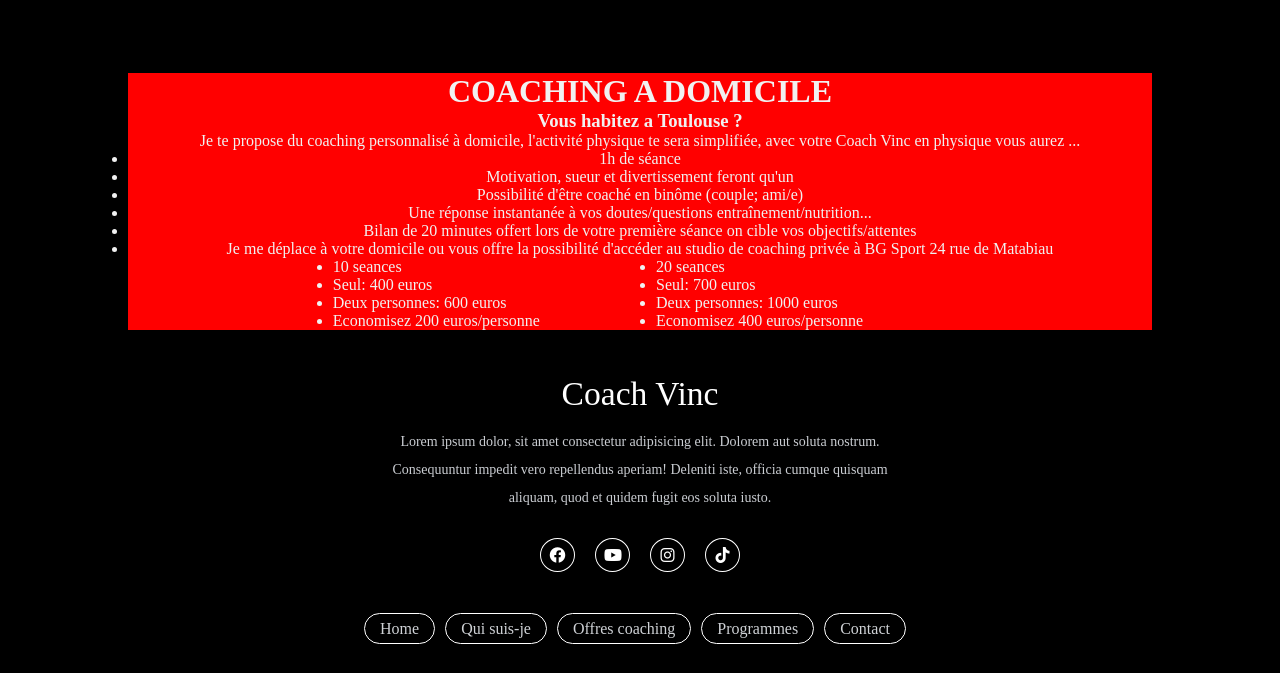
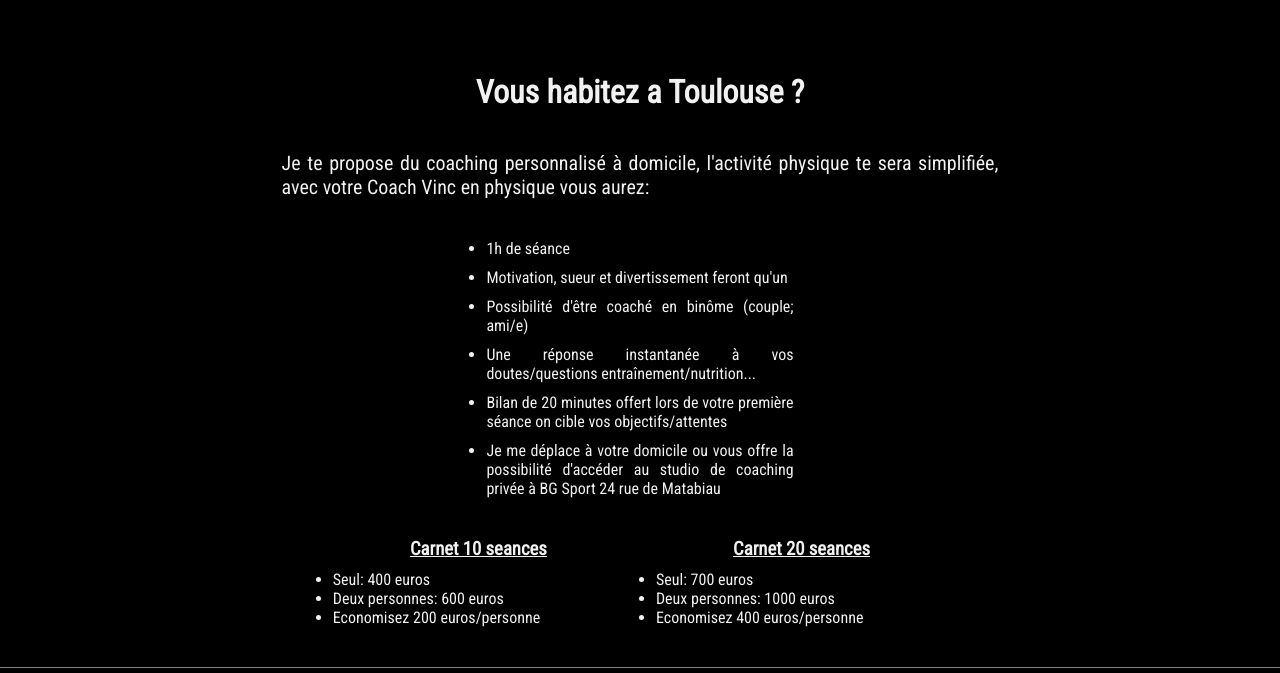
Before and after one commit to TheFatAndFurious/Coach, a plain HTML site: page coachingDom.html in a window 1280 px wide. Shown: the part 127-800 px from the top of the page. Drawn offline with Linux system fonts and the light colour scheme.

Commit message:
Add files via upload

```diff
--- a/coachingDom.html
+++ b/coachingDom.html
@@ -12,7 +12,7 @@
     <title>Coaching a domicile</title>
 </head>
 <body>
-    <nav>
+    <nav id="nav-black">
         <div class="logo">
             <a href="#"><img src="./assets/image0.png" alt=""></a>
         </div>
@@ -37,10 +37,9 @@
 
     <main class="coaching-domicile">
         <div class="container-pitch">
-            <h1>COACHING A DOMICILE</h1>
-            <h3>Vous habitez a Toulouse ?</h3>
+            <h1>Vous habitez a Toulouse ?</h1>
             <p>Je te propose du coaching personnalisé à domicile, l'activité physique te sera simplifiée, avec
-                votre Coach Vinc en physique vous aurez ...</p>
+                votre Coach Vinc en physique vous aurez:</p>
             <ul>
                 <li>1h de séance</li>
                 <li>Motivation, sueur et divertissement feront qu'un</li>
@@ -52,16 +51,16 @@
         </div>
         <div class="tarifs">
             <div class="dix-seances">
+                <h3>Carnet 10 seances</h3>
                 <ul>
-                    <li>10 seances</li>
                     <li>Seul: 400 euros</li>
                     <li>Deux personnes: 600 euros</li>
                     <li>Economisez 200 euros/personne</li>
                 </ul>
             </div>
             <div class="vingt-seances">
+                <h3>Carnet 20 seances</h3>
                 <ul>
-                    <li>20 seances</li>
                     <li>Seul: 700 euros</li>
                     <li>Deux personnes: 1000 euros</li>
                     <li>Economisez 400 euros/personne</li>
@@ -80,15 +79,6 @@
                 <li><a href="" class="fab fa-instagram"></a></li>
                 <li><a href="" class="fab fa-tiktok"></a></li>
             </ul>
-            <div class="footer-menu">
-                <ul class="f-menu">
-                    <li><a href="">Home</a></li>
-                    <li><a href="">Qui suis-je</a></li>
-                    <li><a href="">Offres coaching</a></li>
-                    <li><a href="">Programmes</a></li>
-                    <li><a href="">Contact</a></li>
-                </ul>
-            </div>
            </div>
     </footer>
 </body>
--- a/style.scss
+++ b/style.scss
@@ -10,6 +10,7 @@
 body {
     position: relative;
     background-color: black;
+    font-family: 'Roboto Condensed';
 }
 
 
@@ -161,6 +162,8 @@ nav .logo {
   padding-top: 40px;
   width: 100vw;
   color: white;
+  border-top: 1px solid grey;
+  margin-top: 40px;
 
   .footer-content {
     display: flex;
@@ -202,7 +205,6 @@ nav .logo {
         border: 1.1px solid white;
         padding: 8px;
         border-radius: 50%;
-        width: 35px;
       }
     }
   }
@@ -232,25 +234,7 @@ nav .logo {
     }
   }
 
-  .footer-bottom {
-    background-color: grey;
-    width: 100vw;
-    padding: 20px;
-    text-align: center;
 
-    p {
-      text-align: center;
-      font-size: 14px;
-      word-spacing: 2px;
-      text-transform: capitalize;
-
-      a {
-        color: #44bae8;
-        font-size: 16px;
-        text-decoration: none;
-      }
-    }
-  }
   @media (max-width:500px) {
    .footer-menu ul {
       display: inline;
@@ -269,10 +253,39 @@ nav .logo {
     color: #f1f1f1;
     margin: 0 auto;
     margin-top: 200px;
-    background-color: red;
+    font-family: 'Roboto Condensed';
 
     .container-pitch {
+
       text-align: center;
+
+      h1 {
+        margin-bottom: 40px;
+      }
+
+
+
+      p {
+        font-size: 20px;
+        margin: 0 auto;
+        margin-bottom: 40px;
+        max-width: 70%;
+        text-align: justify;
+        min-width: 300px;
+      }
+
+      ul {
+        text-align: start;
+        max-width: 30%;
+        min-width: 200px;
+        margin: 0 auto;
+        margin-bottom: 40px;
+
+        li {
+          margin-bottom: 10px;
+          text-align: justify;
+        }
+      }
     }
 
     .tarifs {
@@ -281,6 +294,13 @@ nav .logo {
       grid-template-columns: repeat(2, 2fr);
       max-width: 60%;
       margin: 0 auto;
+
+      h3 {
+        text-align: center;
+        margin-bottom: 10px;
+        text-decoration: underline;
+
+      }
     }
 
     .promesses {
```
Also changed, not shown: coaching-online.html (+0 -9 lines), contact.html (+0 -7 lines), style.css, 1 other file.
